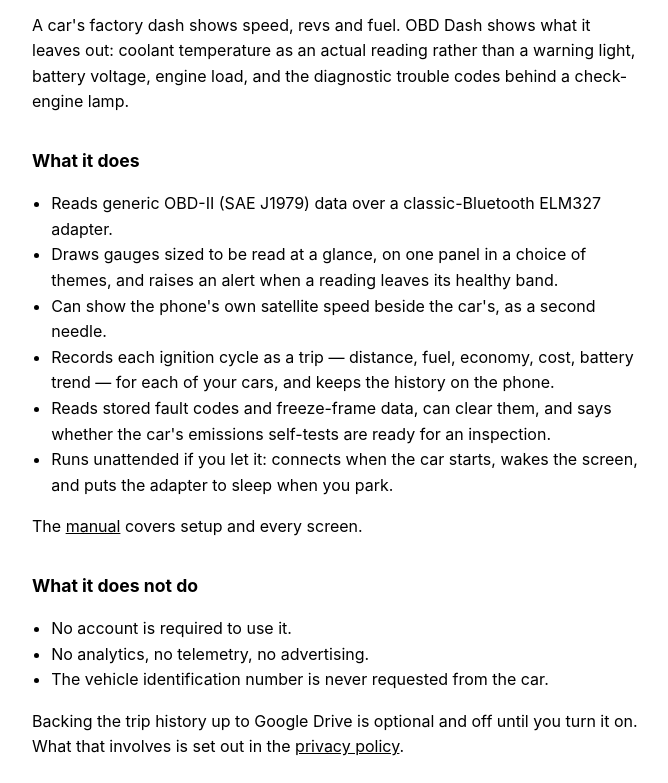
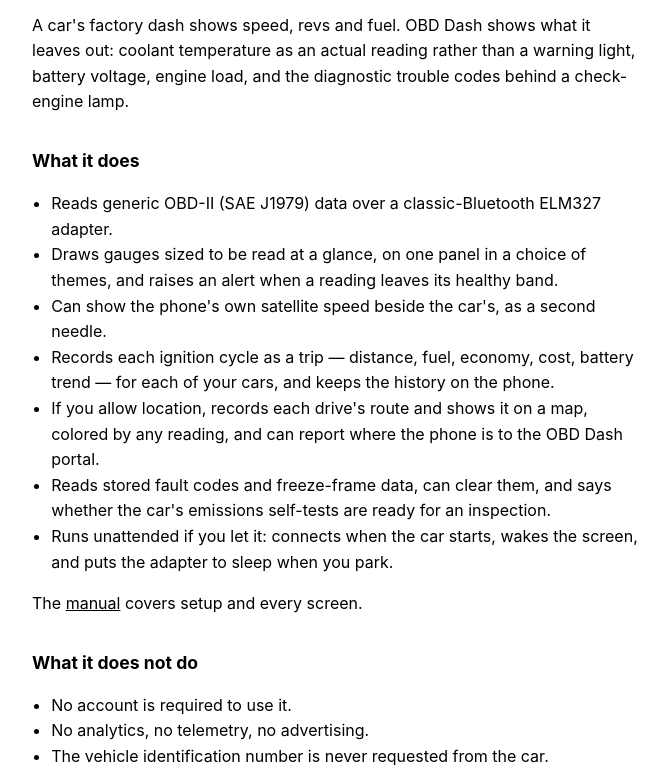
Before and after one commit to FahimHT/obd-dash-app, a plain HTML site: page index.html in a window 1280 px wide. Shown: the part 139-922 px from the top of the page, without its empty margins (304-972 px from the left). Drawn offline with Linux system fonts and the light colour scheme.

Commit message:
Homepage: routes and car location; privacy: a real dash
The homepage listed no use of location and said only Drive backup was
optional. The privacy policy had a literal "--" in one item.

Co-Authored-By: Claude Fable 5.2 <noreply@anthropic.com>

```diff
--- a/index.html
+++ b/index.html
@@ -38,6 +38,8 @@
   <li>Can show the phone's own satellite speed beside the car's, as a second needle.</li>
   <li>Records each ignition cycle as a trip — distance, fuel, economy, cost, battery trend — for
       each of your cars, and keeps the history on the phone.</li>
+  <li>If you allow location, records each drive's route and shows it on a map, colored by any
+      reading, and can report where the phone is to the OBD Dash portal.</li>
   <li>Reads stored fault codes and freeze-frame data, can clear them, and says whether the car's
       emissions self-tests are ready for an inspection.</li>
   <li>Runs unattended if you let it: connects when the car starts, wakes the screen, and puts the
@@ -54,8 +56,9 @@
 </ul>
 
 <p>
-  Backing the trip history up to Google Drive is optional and off until you turn it on. What that
-  involves is set out in the <a href="privacy.html">privacy policy</a>.
+  Backing the history up to Google Drive and using location are both optional, and nothing
+  leaves the phone until you choose it. What each involves is set out in the
+  <a href="privacy.html">privacy policy</a>.
 </p>
 
 <h2>Requirements</h2>
```
Also changed, not shown: privacy.html (+2 -2 lines).
